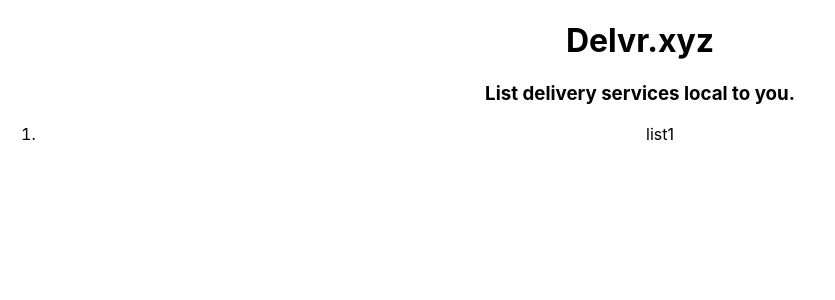
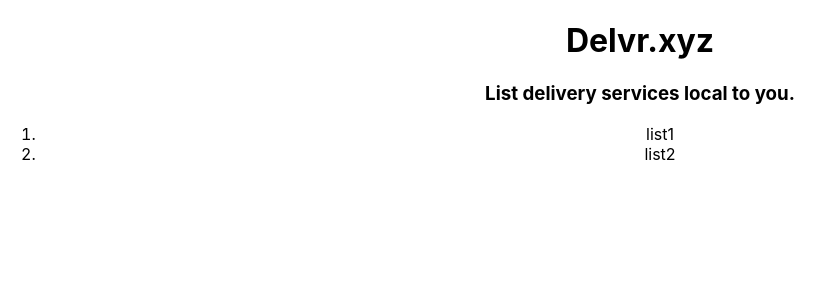
Before and after one commit to ashrodan/delvr, a React (Create React App) app: page / in a window 1280 px wide. Shown: the top 300 px of the page, without its empty margins (0-835 px from the left). Built offline with nearby package versions, Linux system fonts and the light colour scheme.

Commit message:
list item 2

```diff
--- a/src/App.js
+++ b/src/App.js
@@ -11,6 +11,7 @@
         <div>
           <ol>
             <li>list1</li>
+            <li>list2</li>
           </ol>
         </div>
       </div>
```
